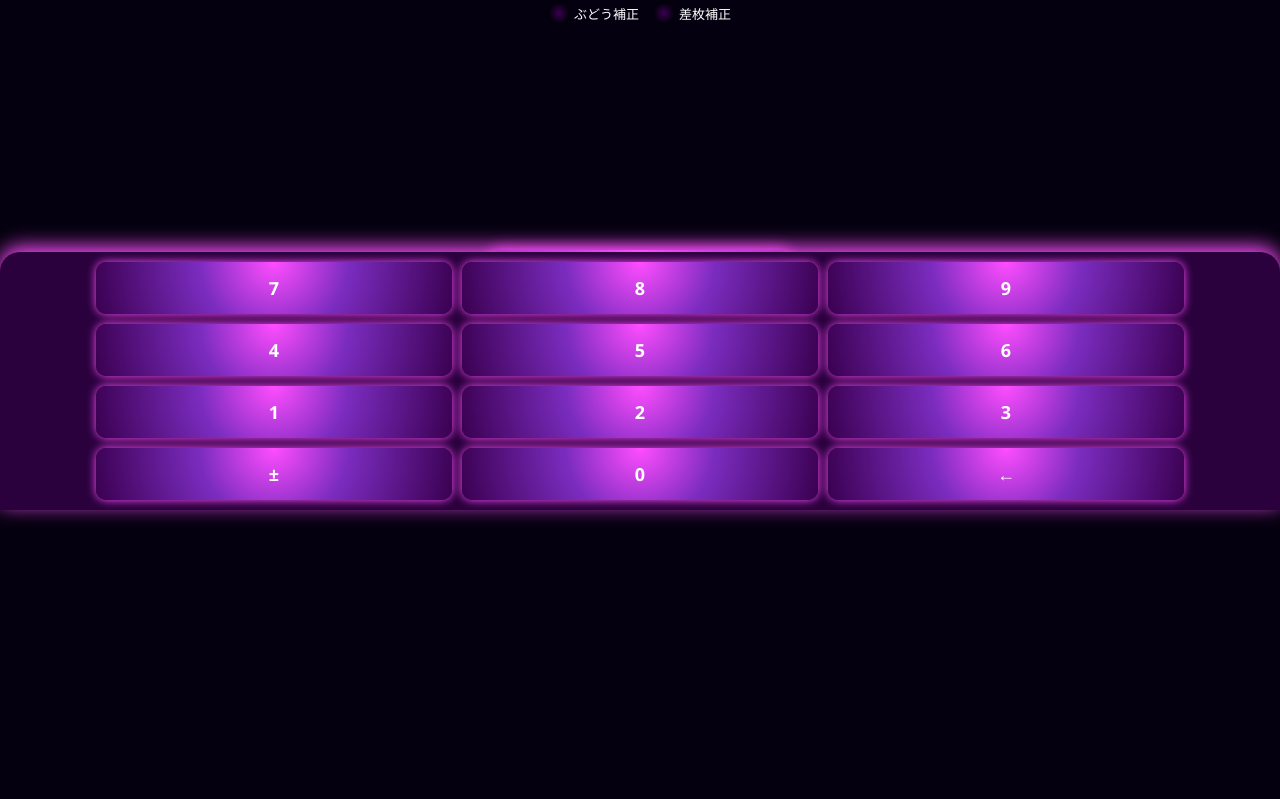
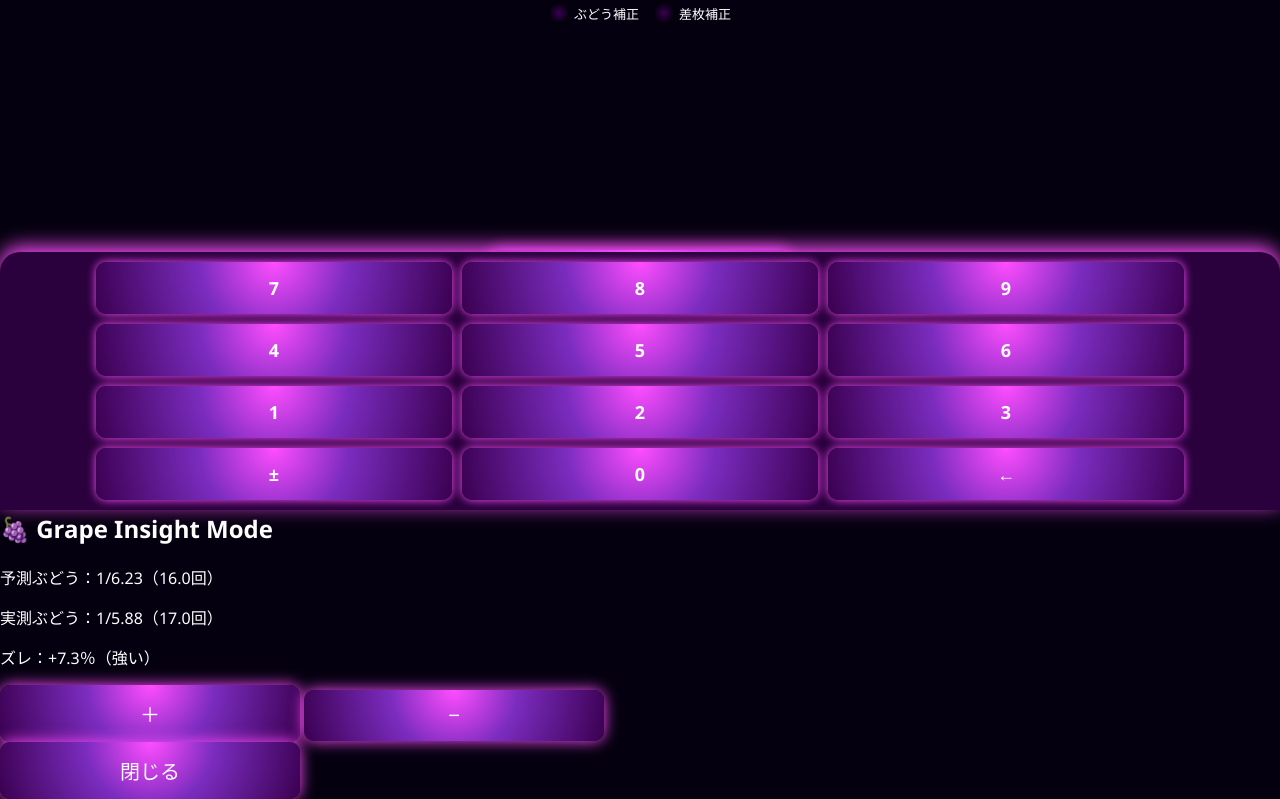
Before and after one commit to jun-jug/juggler-setting-ai, a plain HTML site: page index.html in a window 1280 px wide. Shown: the part 550-1349 px from the top of the page. Before the commit the page ends 1042 px from the top, so only its background shows below. Drawn offline with nearby package versions, Linux system fonts and the light colour scheme.

Commit message:
Implement grape overlay for insights and controls
Added grape overlay section with predictive insights and controls.

```diff
--- a/index.html
+++ b/index.html
@@ -327,6 +327,26 @@
 
 </div>
 
+<!-- 🍇 オーバーレイここに置く -->
+<div id="grapeOverlay" class="overlay hidden">
+    <div class="overlay-content">
+        <h2 class="overlay-title">🍇 Grape Insight Mode</h2>
+
+        <div class="overlay-block">
+            <p>予測ぶどう：1/<span id="predGrape">6.23</span>（<span id="pred100">16.0</span>回）</p>
+            <p>実測ぶどう：1/<span id="realGrape">5.88</span>（<span id="real100">17.0</span>回）</p>
+            <p>ズレ：<span id="grapeDiff">+7.3</span>％（<span id="grapeJudge">強い</span>）</p>
+        </div>
+
+        <div class="overlay-buttons">
+            <button id="grapePlus" class="grape-btn">＋</button>
+            <button id="grapeMinus" class="grape-btn">−</button>
+        </div>
+
+        <button id="overlayClose" class="close-btn">閉じる</button>
+    </div>
+</div>
+
 <!-- ▼▼▼ テンキー ▼▼▼ -->
 <div id="keypad" class="keypad">
     <div class="keypad-grid">
```
